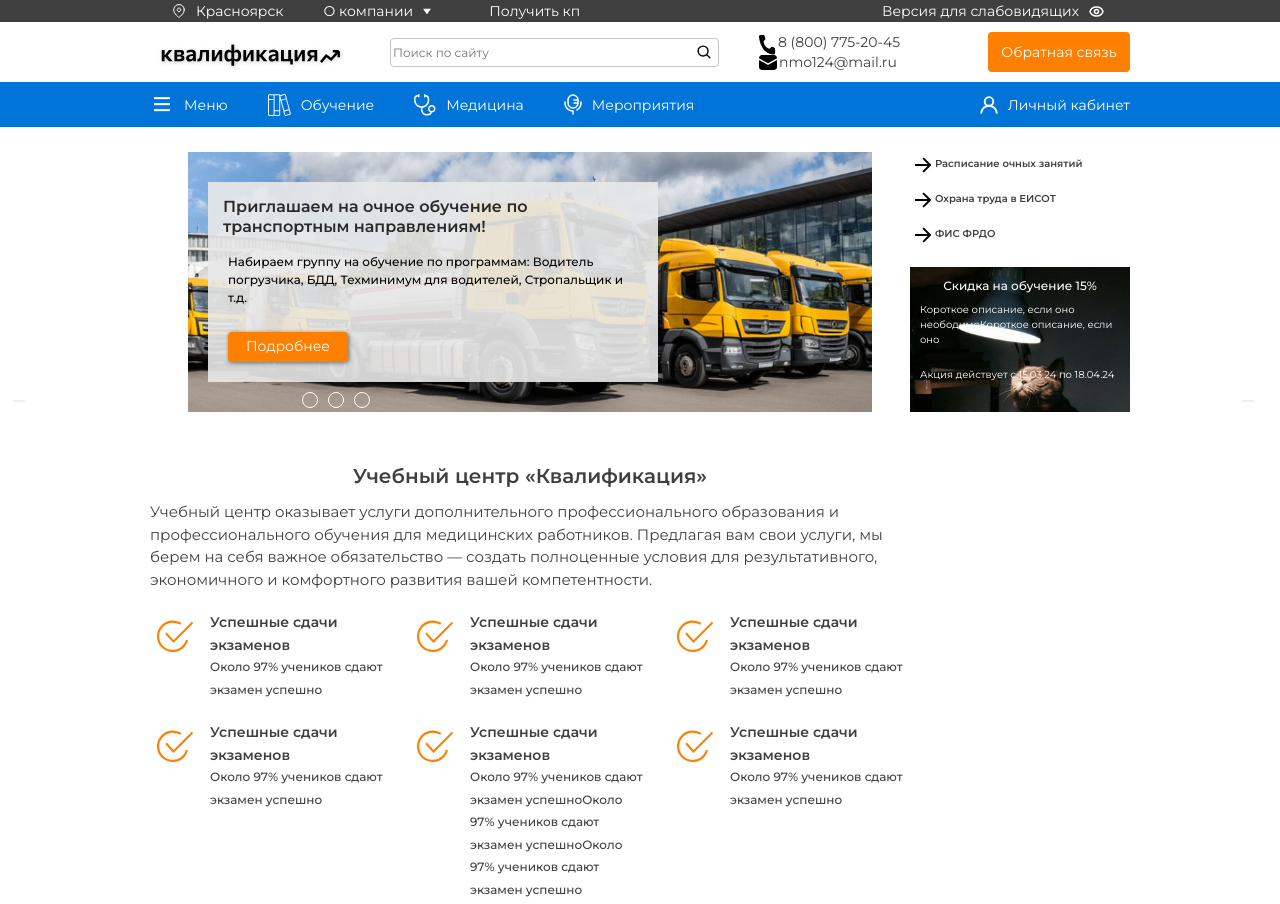
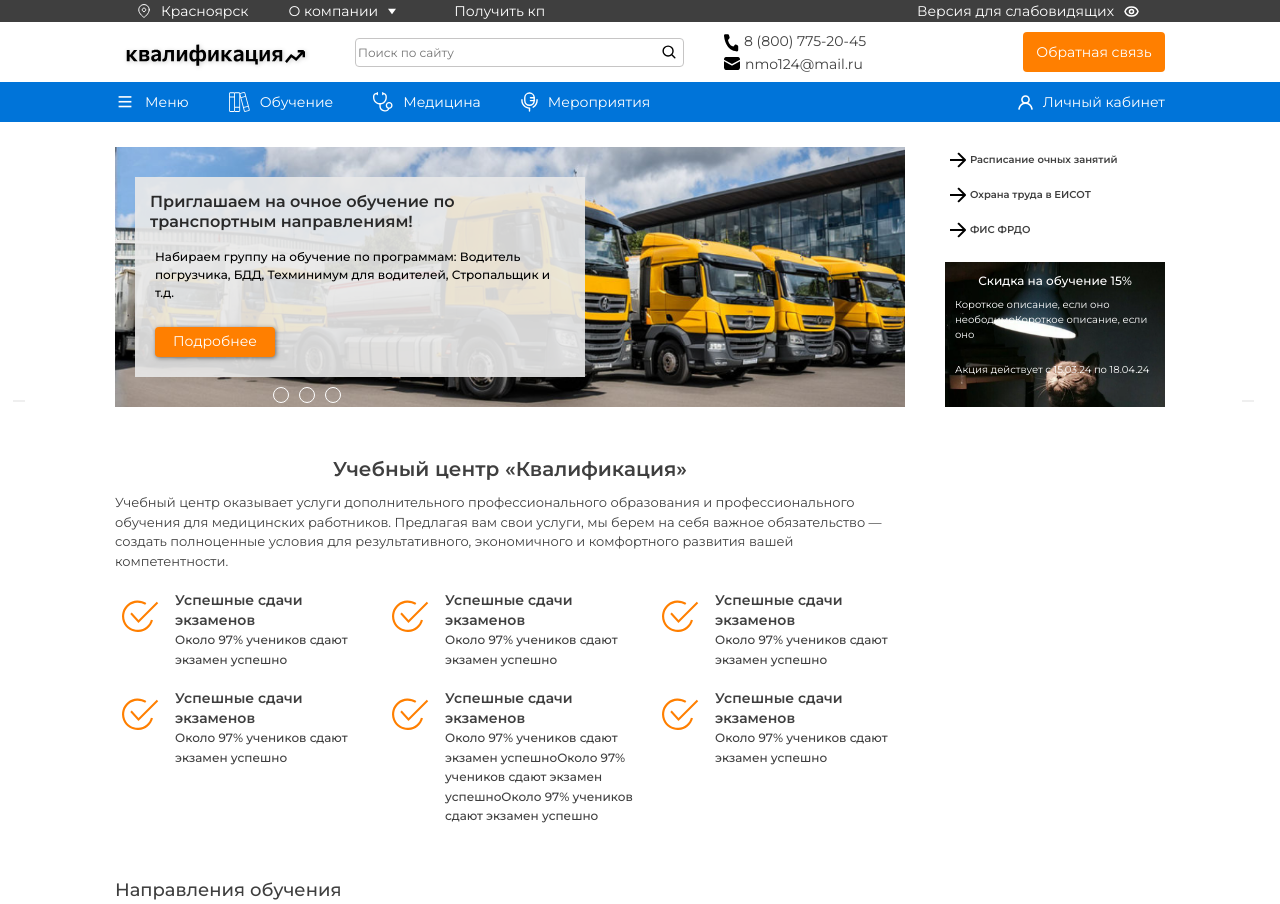
Before and after one commit to anastaciach/Training-center, a plain HTML site: page pages/index.html in a window 1280 px wide. Shown: the top 904 px of the page. Drawn offline with Linux system fonts and the light colour scheme.

Commit message:
feat:The main training page has been adapted for devices with resolutions from 1440 and 1200

```diff
--- a/pages/index.html
+++ b/pages/index.html
@@ -75,8 +75,8 @@
             <li class="header__menu-item">
               <a href="" class="header__menu-link header__menu-burger">
                 <svg
-                  width="24"
-                  height="25"
+                  width="20"
+                  height="20"
                   viewBox="0 0 24 25"
                   fill="none"
                   xmlns="http://www.w3.org/2000/svg"
@@ -91,8 +91,8 @@
             <li class="header__menu-item">
               <a href="" class="header__menu-link">
                 <svg
-                  width="23"
-                  height="22"
+                  width="21"
+                  height="20"
                   viewBox="0 0 23 22"
                   fill="white"
                   xmlns="http://www.w3.org/2000/svg"
@@ -108,8 +108,8 @@
             <li class="header__menu-item">
               <a href="" class="header__menu-link header__menu-medicine">
                 <svg
-                  width="22"
-                  height="22"
+                  width="20"
+                  height="20"
                   viewBox="0 0 22 22"
                   fill="none"
                   xmlns="http://www.w3.org/2000/svg"
@@ -127,8 +127,8 @@
             <li class="header__menu-item">
               <a href="" class="header__menu-link header__menu-events">
                 <svg
-                  width="18"
-                  height="21"
+                  width="17"
+                  height="20"
                   viewBox="0 0 18 21"
                   fill="none"
                   xmlns="http://www.w3.org/2000/svg"
@@ -167,8 +167,8 @@
             <li class="header__menu-item">
               <a href="" class="header__menu-link header__menu-account">
                 <svg
-                  width="18"
-                  height="18"
+                  width="15"
+                  height="15"
                   viewBox="0 0 18 18"
                   fill="none"
                   xmlns="http://www.w3.org/2000/svg"
@@ -193,10 +193,10 @@
         </div>
       </nav>
     </header>
-    <main>
+    <main >
       <div class="main-wrapper container">
         <div class="wrapper-section">
-          <div class="slider">
+          <div class="slider ">
             <div class="slider__items">
               <div class="slider__item slider__background-image">
                 <div class="slider__content">
@@ -643,6 +643,7 @@
             <li class="footer__address">
               г. Красноярск ул. Молокова, 14; пом. 240, 3 этаж
             </li>
+            <li class="footer__address"></li>
             <li class="footer__hours">пн-чт c 08:30 до 17:30</li>
             <li class="footer__hours">пт с 08:30 до 15:00</li>
           </ul>
--- a/pages/styles.css
+++ b/pages/styles.css
@@ -134,15 +134,19 @@
 
     --container-width-small:1084px;
     --container-width-aside:px;
-    --container-width:1450px;
+    --container-width:1250px;/*1450 было*/
     --container-padding-x: 150px;/*235px было*//*200px ideal*/
     --transition-duration:0.2s;
+
+    --size-width-icon:24px;
+    --size-height-icon:14px;
 }
 .wrapper-section>div:not(:last-child){
     margin-bottom: 40px;
 }
 .slider,.description,.directions,.field-study,.FAQ,.reviews,.form,.map{
     max-width:var(--container-width-small);
+
 }
 
 /* *{
@@ -177,6 +181,7 @@ a {
     max-width: var(--container-width);
     margin-inline:auto;
     padding-inline:var(--container-padding-x);
+
 
 }
 h1,h2,h3,h4,h5,h6{
@@ -298,11 +303,15 @@ h4{
     display: flex;
     flex-direction: column;
     font-size: 14px;
+
 }
 .contact-list__item a{
     display: flex;
     color:#3f3f3f;
-    gap: 2px;
+    gap: 5px;
+}
+.contact-list__item:not(:last-child){
+    margin-bottom: 5px;
 }
 .button{
  border-radius: 4px;
@@ -314,12 +323,14 @@ h4{
  font-size: 14px;
  filter: drop-shadow(1px 1px 2px rgba(0, 0, 0, 0.5));
 }
+
 .button:hover{
     content: '';
     top: 0;
     left: 0;
     background-color: #FF6600;
     transition: all 0.3s;
+    cursor: pointer;
 }
 
 .header__menu-button{
@@ -330,17 +341,19 @@ h4{
 .phone__icon::before{
     content:'';
     display: block;
-    width: 17px;
-    height: 20px;
+    width: 15px;
+    height: 18px;
     background: url(../assets/icons/phone_icon.svg) center/cover no-repeat;
+
 }
 .email__icon::before{
     content:'';
     display: block;
-    width: 18px;
-    height: 15px;
+    width: 16px;
+    height: 13px;
     background: url(../assets/icons/email_icon.svg) center/cover no-repeat;
 }
+
 /*шапка3: меню,обучение,медицина*/
 .header__menu-main{
     padding-top: 10px;
@@ -401,12 +414,10 @@ h4{
 /*конец шапка3*/
 .main-wrapper{
     display:flex;
+    column-gap: 40px;
 }
 
 /*начало стилей слайдера*/
-.slider{
-    max-width:var(--container-width-small);
-}
 .slider__items{
     display: flex;
     flex-direction: column;
@@ -416,8 +427,9 @@ h4{
 }
 
 .slider__item{
-    width: 1077px;
-    height: 361px;
+    width: 100%;
+    height: 360px;
+
 }
 .slider__button-prev{
     position:absolute;
@@ -432,7 +444,7 @@ h4{
     border:none;
 }
 .slider__background-image{
-    width: 90%;
+    max-width:800px;
     height: 260px;
     background: #f332f2;
     background: url(../assets/images/slider-background_1.png) no-repeat center center / cover;
@@ -1086,3 +1098,51 @@ opacity: 0.5;
 /**/
 
 /* Конец  стили для страницы education-program-catalog*/
+ /* Small devices (landscape phones, 576px and up) */
+@media (min-width: 576px) {
+
+}
+
+ /* Medium devices (tablets, 768px and up) */
+@media (min-width: 768px) {  }
+
+ /* Large devices (desktops, 992px and up) */
+@media (min-width: 992px) { }
+
+/* X-Large devices (large desktops, 1200px and up) */
+@media( (min-width: 1200px)) {
+.container{
+    /* max-width:calc(var(--container-width)+var(--container-padding-x)*2);*/
+     max-width: var(--container-width);
+     margin-inline:auto;
+     padding-inline:100px;
+ }
+ .slider,.description,.directions,.field-study,.FAQ,.reviews,.form,.map{
+    max-width:800px;
+}
+body{
+    font-size:13px;
+}
+h2{
+    font-size: 18px;
+    margin-bottom: 20px;
+}
+h3{
+    font-size: 17px;
+}
+h4{
+    font-size: 13px;
+}
+}
+/* XX-Large devices (larger desktops, 1400px and up) */
+@media (min-width: 1400px) {
+.container{
+    /* max-width:calc(var(--container-width)+var(--container-padding-x)*2);*/
+     max-width: var(--container-width);
+     margin-inline:auto;
+     padding-inline:100px;
+ }
+ .slider,.description,.directions,.field-study,.FAQ,.reviews,.form,.map{
+    max-width:1000px;
+}
+}
```
